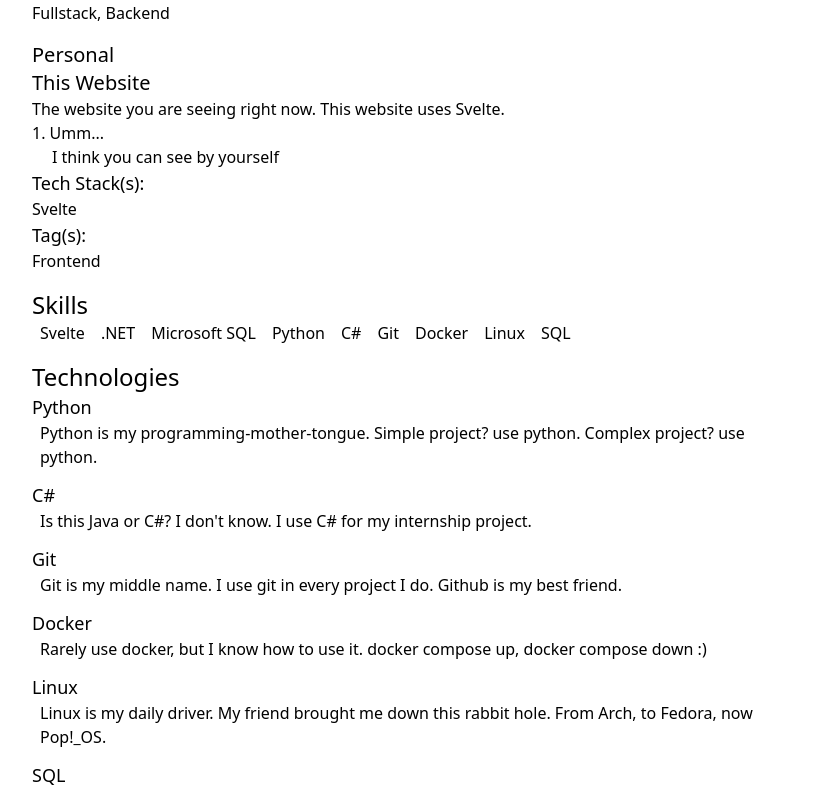
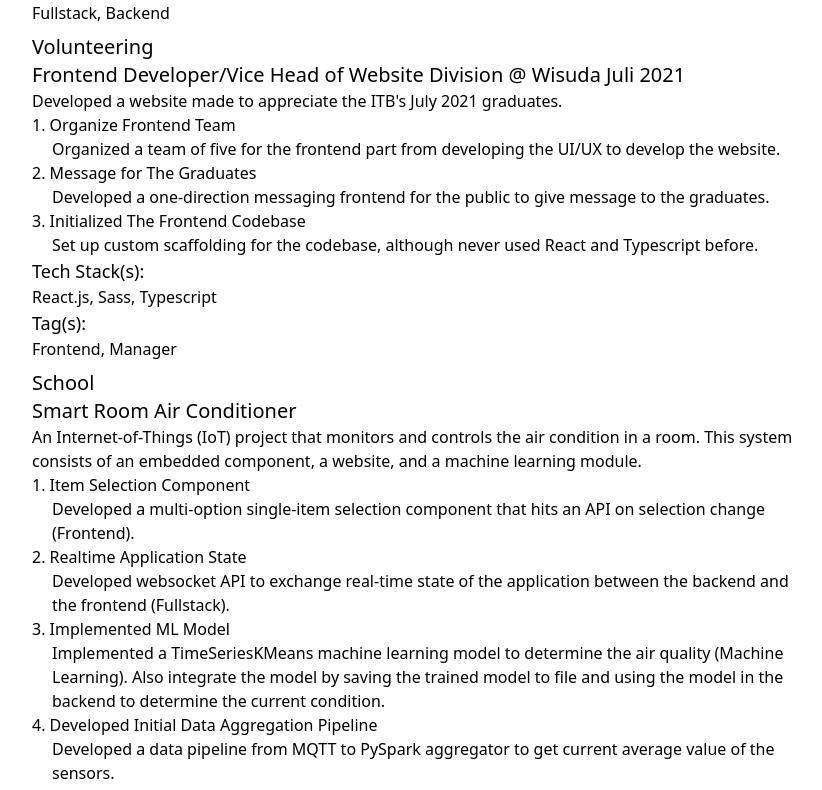
Before and after one commit to jeremiaaxel/jeremiaaxel.github.io, a SvelteKit app: page / in a window 1280 px wide. Shown: the part 790-1580 px from the top of the page, without its empty margins (224-1046 px from the left). Built offline with nearby package versions, Linux system fonts and the light colour scheme.

Commit message:
update(data): add more projects

```diff
--- a/src/components/project-item.svelte
+++ b/src/components/project-item.svelte
@@ -23,7 +23,7 @@
 	</ol>
 	<div class="tech-stack">
 		<div class="text-lg font-medium">Tech Stack(s):</div>
-		<p>{formatArrays(data.techStacks)}</p>
+		<p>{formatArrays(data.techStacks.sort(((a,b) => a.toLowerCase().localeCompare(b.toLowerCase()))))}</p>
 	</div>
 	<div class="tags">
 		<div class="text-lg font-medium">Tag(s):</div>
--- a/src/lib/data/data.json
+++ b/src/lib/data/data.json
@@ -1,7 +1,7 @@
 {
 	"profile": {
 		"name": "Jeremia Axel",
-        "description": "No description yet",
+		"description": "I am a software engineer, strongly on backend side.",
 		"links": [
 			{
 				"name": "github",
@@ -24,19 +24,19 @@
 		{
 			"type": "personal",
 			"name": "This Website",
-            "description": "The website you are seeing right now. This website uses Svelte.",
+			"description": "The website you are seeing right now.",
 			"tasks": [
 				{
-                    "name": "Umm...",
-                    "description": "I think you can see by yourself"
+					"name": "Sort Projects Type",
+					"description": "Show projects ordered by priority list: internship, school, personal"
+				},
+				{
+					"name": "\"Dynamic\" Skills",
+					"description": "Skills in the Skills section are retrieved from dedicated definition of skills and tech stacks in the projects section. So I don't have to write multiple times."
 				}
 			],
-            "techStacks": [
-                "Svelte"
-            ],
-            "tags": [
-                "frontend"
-            ]
+			"techStacks": ["Svelte", "Typescript", "TailwindCSS"],
+			"tags": ["frontend"]
 		},
 		{
 			"type": "internship",
@@ -61,14 +61,55 @@
 					"description": "Maintainability is important! Refactored some of the functions and classes for the better maintainability, such as extracting repeatable logics into functions or putting constant items into list for easier change/scalability."
 				}
 			],
-            "techStacks": [
-                ".NET",
-                "Microsoft SQL"
+			"techStacks": [".NET", "Microsoft SQL", "Vue.js", "Javascript", "jQuery", "Bootstrap"],
+			"tags": ["fullstack", "backend"]
+		},
+        {
+            "type": "volunteering",
+            "name": "Frontend Developer/Vice Head of Website Division",
+            "organization": "Wisuda Juli 2021",
+            "description": "Developed a website made to appreciate the ITB's July 2021 graduates.",
+            "tasks": [
+                {
+                    "name": "Organize Frontend Team",
+                    "description": "Organized a team of five for the frontend part from developing the UI/UX to develop the website."
+                },
+                {
+                    "name": "Message for The Graduates",
+                    "description": "Developed a one-direction messaging frontend for the public to give message to the graduates."
+                },
+                {
+                    "name": "Initialized The Frontend Codebase",
+                    "description": "Set up custom scaffolding for the codebase, although never used React and Typescript before."
+                }
             ],
-            "tags": [
-                "fullstack",
-                "backend"
-            ]
+            "techStacks": ["React.js", "Sass", "Typescript"],
+            "tags": ["frontend", "manager"]
+        },
+        {
+            "type": "school",
+            "name": "Smart Room Air Conditioner ",
+            "description": "An Internet-of-Things (IoT) project that monitors and controls the air condition in a room. This system consists of an embedded component, a website, and a machine learning module.",
+            "tasks": [
+                {
+                    "name": "Item Selection Component",
+                    "description": "Developed a multi-option single-item selection component that hits an API on selection change (Frontend)."
+                },
+                {
+                    "name": "Realtime Application State",
+                    "description": "Developed websocket API to exchange real-time state of the application between the backend and the frontend (Fullstack)."
+                },
+                {
+                    "name": "Implemented ML Model",
+                    "description": "Implemented a TimeSeriesKMeans machine learning model to determine the air quality (Machine Learning). Also integrate the model by saving the trained model to file and using the model in the backend to determine the current condition."
+                },
+                {
+                    "name": "Developed Initial Data Aggregation Pipeline",
+                    "description": "Developed a data pipeline from MQTT to PySpark aggregator to get current average value of the sensors."
+                }
+            ],
+            "techStacks": ["Vue.js", "TailwindCSS", "Typescript", "Python", "FastAPI", "InfluxDB", "sklearn", "Docker", "PySpark", "MQTT", "ESP32", "WebSocket"],
+            "tags": ["fullstack", "machine learning", "data engineer"]
         }
 	],
 	"technologies": [
--- a/src/routes/+page.svelte
+++ b/src/routes/+page.svelte
@@ -15,23 +15,29 @@
 
 	const profile: Profile = dataJson.profile;
 
-	const priorities = ['internship', 'school', 'personal'];
+	const priorities = ['internship', 'volunteering', 'school', 'personal'];
 	const projects: Project[] = dataJson.projects;
 
 	const technologies = dataJson.technologies;
 
 	const skillsFromProjects: string[] = extractTechStacks(projects);
 	const skillsFromTechnologies: string[] = extractTechnologies(technologies);
-	const skills = [...new Set(skillsFromProjects.concat(skillsFromTechnologies))];
+	const skills = [...new Set(skillsFromProjects.concat(skillsFromTechnologies))].sort();
 
 	const notification = {
 		title: 'Work In Progress',
-		detail: 'This website is still under development. But the content is ready.'
+		detail: 'This website is still under development. So as the content.'
 	};
 </script>
 
+<svelte:head>
+	<title>
+		Jeremia Axel's Portofolio Web
+	</title>
+</svelte:head>
+
 <section
-	class="flex flex-col my-20 space-y-4
+	class="flex flex-auto flex-col my-20 space-y-4
 		   md:container mx-auto
 		   md:w-3/5 w-full"
 >
```
Lines whose indentation alone changed are shown as unchanged.
